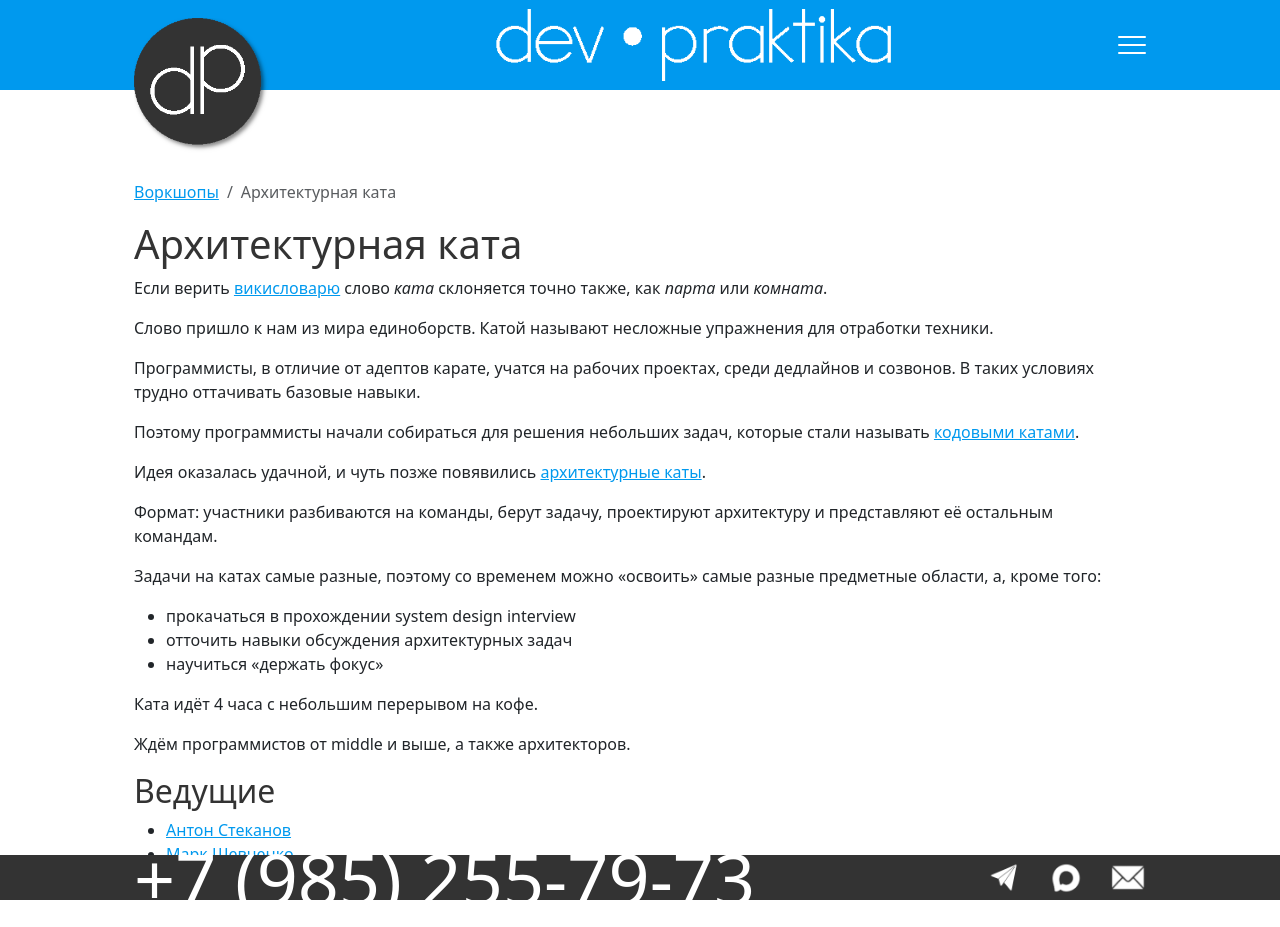
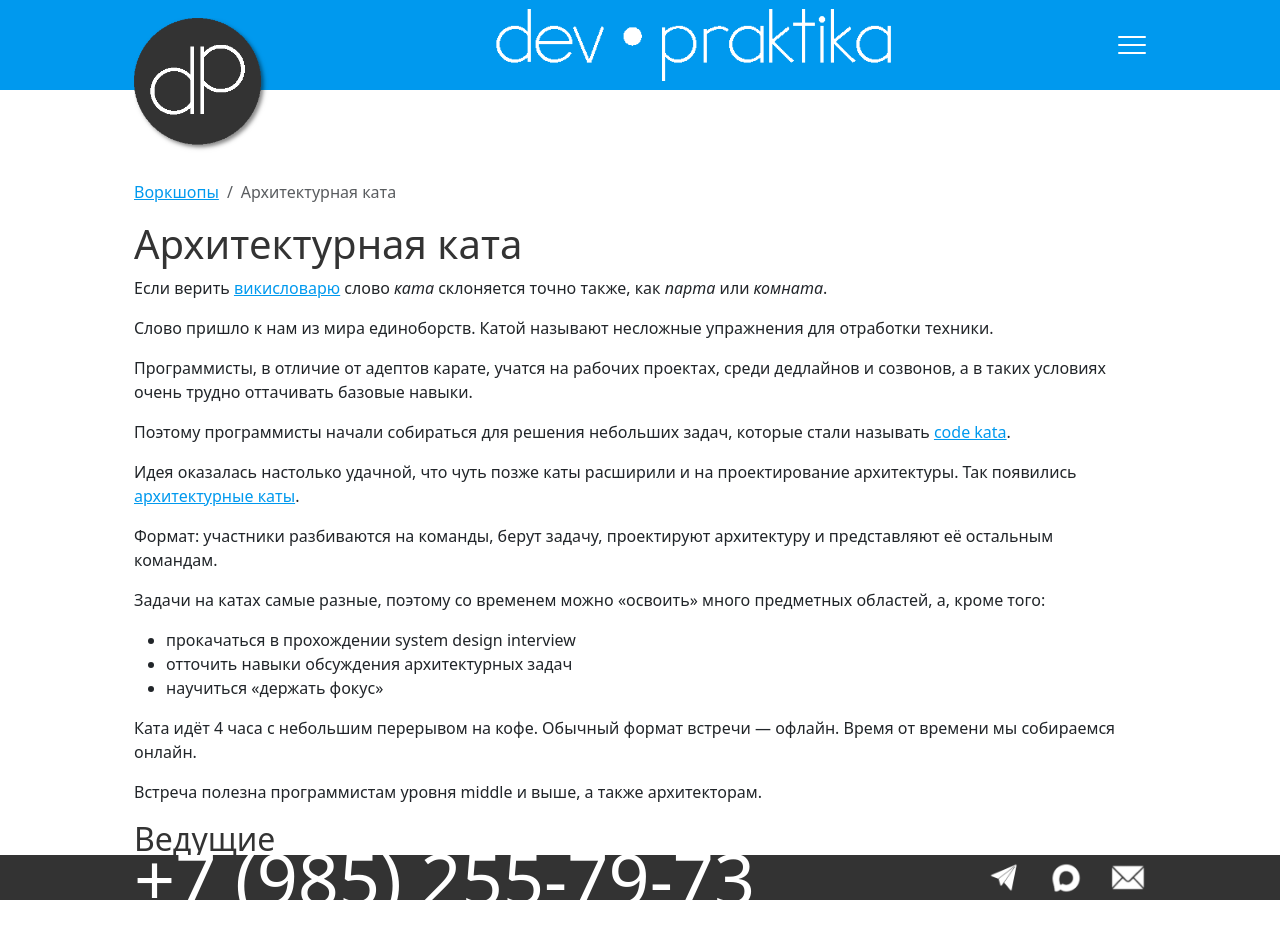
Before and after one commit to devpraktika-ru/devpraktika-ru.github.io, a Jekyll site: the page built from _workshops/architecture-kata.md, in a window 1280 px wide. Built offline with Jekyll 4.4.1, drawn with Linux system fonts in a browser that asks for light colours.

Commit message:
Поменял тексты практикумов

```diff
--- a/_workshops/architecture-kata.md
+++ b/_workshops/architecture-kata.md
@@ -11,24 +11,26 @@ description: |
 Слово пришло к нам из мира единоборств.
 Катой называют несложные упражнения для отработки техники.
 
-Программисты, в отличие от адептов карате, учатся на рабочих проектах, среди дедлайнов и созвонов.
-В таких условиях трудно оттачивать базовые навыки.
+Программисты, в отличие от адептов карате, учатся на рабочих проектах, среди дедлайнов и созвонов, а в таких условиях очень трудно оттачивать базовые навыки.
 
-Поэтому программисты начали собираться для решения небольших задач, которые стали называть [кодовыми катами](http://codekata.com/).
+Поэтому программисты начали собираться для решения небольших задач, которые стали называть [code kata](http://codekata.com/).
 
-Идея оказалась удачной, и чуть позже повявились [архитектурные каты](https://www.architecturalkatas.com/).
+Идея оказалась настолько удачной, что чуть позже каты расширили и на проектирование архитектуры.
+Так появились [архитектурные каты](https://www.architecturalkatas.com/).
 
 Формат: участники разбиваются на команды, берут задачу, проектируют архитектуру и представляют её остальным командам.
 
-Задачи на катах самые разные, поэтому со временем можно «освоить» самые разные предметные области, а, кроме того:
+Задачи на катах самые разные, поэтому со временем можно «освоить» много предметных областей, а, кроме того:
 
 * прокачаться в прохождении system design interview
 * отточить навыки обсуждения архитектурных задач
 * научиться «держать фокус»
 
 Ката идёт 4 часа с небольшим перерывом на кофе.
+Обычный формат встречи — офлайн.
+Время от времени мы собираемся онлайн.
 
-Ждём программистов от middle и выше, а также архитекторов.
+Встреча полезна программистам уровня middle и выше, а также архитекторам.
 
 ## Ведущие
 
```
Also changed, not shown: other parts of _workshops/architecture-kata.md (+1 -1 lines), _workshops/architecture-workshop.md (+4 -2 lines), _workshops/live-coding.md (added, +26 -0 lines), _workshops/mob-coding.md (deleted, +0 -26 lines), _workshops/working-on-tech-talk.md (+8 -4 lines).
